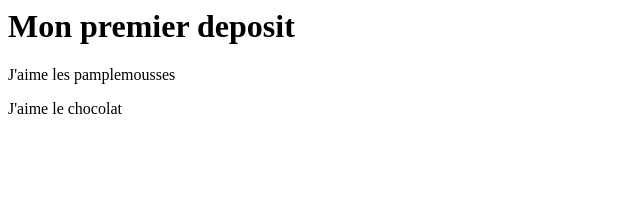
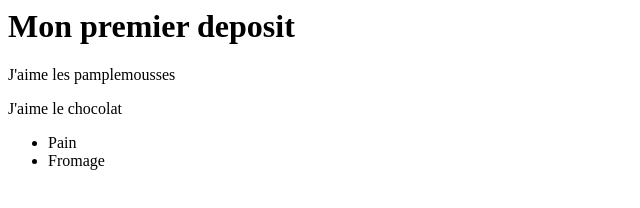
Before and after one commit to Noa-faretra/2023-premier-depot-esig, a plain HTML site: page index.html in a window 1280 px wide. Shown: the whole page, without its empty margins (0-640 px from the left). Drawn offline with Linux system fonts and the light colour scheme.

Commit message:
Ajout liste

```diff
--- a/index.html
+++ b/index.html
@@ -1,3 +1,10 @@
+
+
+
 <h1>Mon premier deposit</h1>
 <p>J'aime les pamplemousses</p>
 <p>J'aime le chocolat</p>
+<ul>
+    <li>Pain</li>
+    <li>Fromage</li>
+</ul>
```
